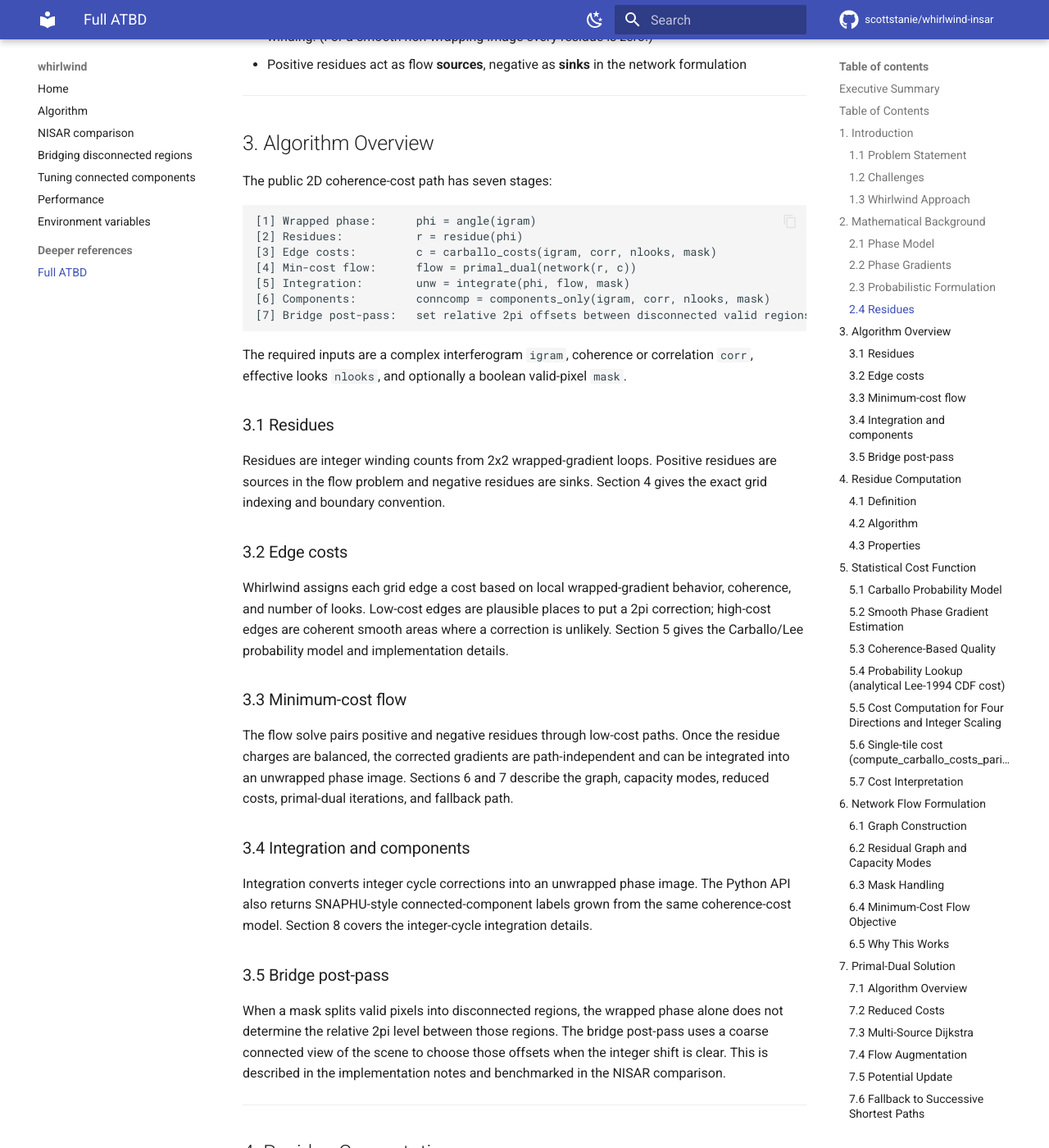
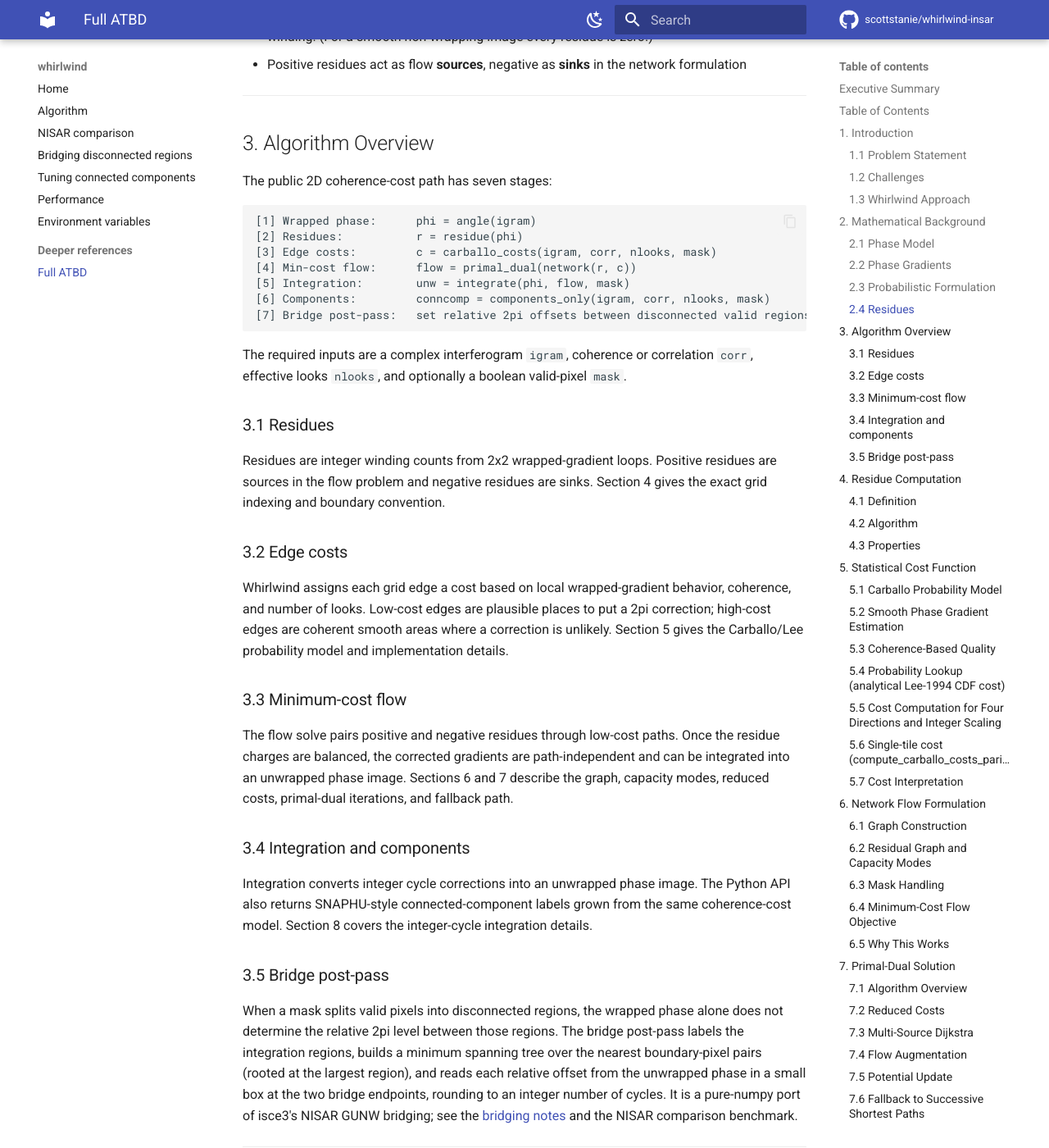
Before and after one commit to scottstanie/whirlwind-insar, an MkDocs documentation site: the page built from docs/ATBD-whirlwind.md, in a window 1280 px wide and 1400 px high, scrolled down 3313 px. Shown: the whole window at 82% size. Built offline with MkDocs 1.6.1 and Material for MkDocs 9.7.7, drawn with Linux system fonts in a browser that asks for light colours; comment, search, counter and statistics services are not loaded; some of the changed text lies outside the part shown.

Commit message:
docs: align bridge descriptions with the MST/boundary algorithm
The bridge post-pass was rewritten to the isce3-style MST + local
boundary-median formulation, but five docstrings/docs still described
the superseded coarse-downlooked-anchor approach. Update all of them
(unwrap docstring, ALGORITHM.md, ATBD §3.5/pipeline/A_025 narrative) to
the actual mechanism: label integration regions, build an MST over
nearest boundary pairs rooted at the largest region, integer-round the
local boundary-median offset.

Also drop the intermediate-experiment asides (the "A_016 three cycles
off" war story) from BRIDGING.md and the _bridge module docstring,
keeping only the design rationale for boundary-local + spanning-tree.

Co-Authored-By: Claude Opus 4.8 (1M context) <noreply@anthropic.com>

````diff
--- a/docs/ATBD-whirlwind.md
+++ b/docs/ATBD-whirlwind.md
@@ -122,7 +122,7 @@ The public 2D coherence-cost path has seven stages:
 [4] Min-cost flow:      flow = primal_dual(network(r, c))
 [5] Integration:        unw = integrate(phi, flow, mask)
 [6] Components:         conncomp = components_only(igram, corr, nlooks, mask)
-[7] Bridge post-pass:   set relative 2pi offsets between disconnected valid regions when supported by coarse-scale evidence
+[7] Bridge post-pass:   set relative 2pi offsets between disconnected valid regions from the unwrapped phase at their boundaries
 ```
 
 The required inputs are a complex interferogram `igram`, coherence or correlation `corr`, effective looks `nlooks`, and optionally a boolean valid-pixel `mask`.
@@ -145,7 +145,7 @@ Integration converts integer cycle corrections into an unwrapped phase image. Th
 
 ### 3.5 Bridge post-pass
 
-When a mask splits valid pixels into disconnected regions, the wrapped phase alone does not determine the relative 2pi level between those regions. The bridge post-pass uses a coarse connected view of the scene to choose those offsets when the integer shift is clear. This is described in the implementation notes and benchmarked in the NISAR comparison.
+When a mask splits valid pixels into disconnected regions, the wrapped phase alone does not determine the relative 2pi level between those regions. The bridge post-pass labels the integration regions, builds a minimum spanning tree over the nearest boundary-pixel pairs (rooted at the largest region), and reads each relative offset from the unwrapped phase in a small box at the two bridge endpoints, rounding to an integer number of cycles. It is a pure-numpy port of isce3's NISAR GUNW bridging; see the [bridging notes](BRIDGING.md) and the NISAR comparison benchmark.
 
 ---
 
@@ -709,11 +709,12 @@ beats PHASS on quality on most frames (often by a wide margin, e.g. D_075 88.2 v
 A_025 is the one frame where the default differs structurally: a low-coherence
 river splits it into disconnected slabs whose *relative* $2\pi$ level the MCF
 integrator leaves under-determined. The default-on bridge post-pass (§3.5,
-`unwrap(bridge=True)`) re-levels each integration component to a coarse coherent
-anchor, lifting A_025 from 58 % to 99.99 % with zero regression on the other 12
-frames. The remaining open case is a fully-decorrelated gap too wide for the coarse
-scale to bridge, where the inter-region offset is a labelling convention rather than
-a measurement.
+`unwrap(bridge=True)`) re-levels each integration component from the unwrapped
+phase at the region boundaries (spanning tree rooted at the largest region),
+lifting A_025 from 58 % to 99.99 % with zero regression on the other 12 frames.
+The remaining open case is a fully-decorrelated gap so wide that no boundary pair
+gives a reliable offset, where the inter-region level is a labelling convention
+rather than a measurement.
 
 > **Tiling is not yet validated** on fragmented NISAR scenes (see §9.5 item 4).
 > The single-tile default is the trustworthy reference to measure tiling against.
````
Also changed, not shown: docs/ALGORITHM.md (+2 -2 lines), docs/BRIDGING.md (+3 -4 lines), 2 other files.
